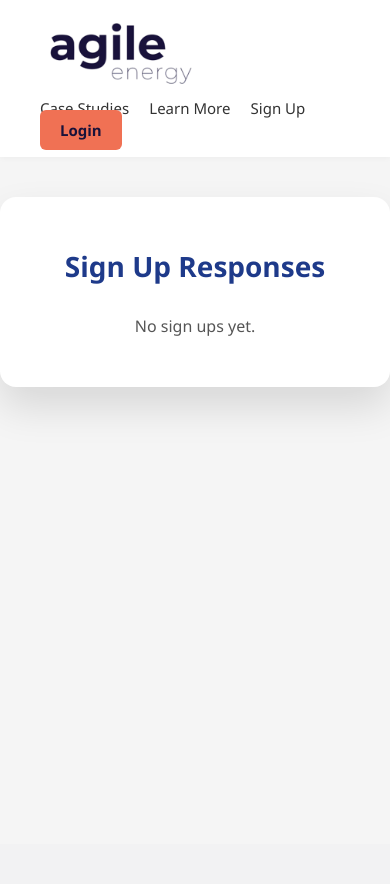
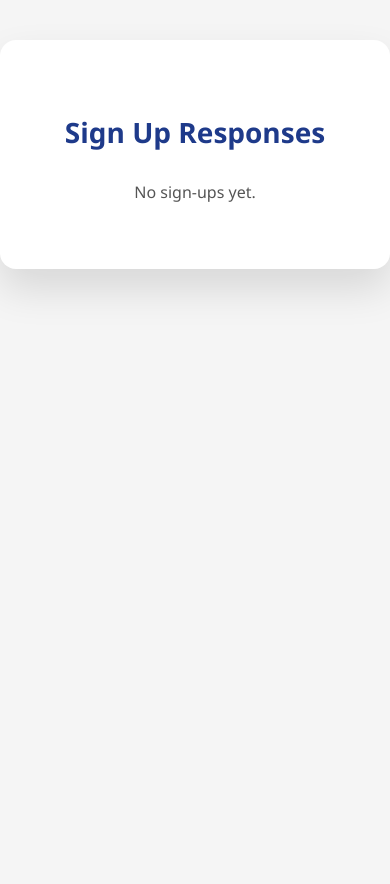
Before and after one commit to kapoorhyatt/Agile-Energy-PPA-Calculator, a Flask app: page /sign_up_responses in a window 390 px wide. Before the commit the page ends 408 px from the top, so only its background shows below. Run offline with Flask 3, Linux system fonts and the light colour scheme.

Commit message:
Your commit message here

```diff
--- a/app.py
+++ b/app.py
@@ -185,6 +185,8 @@
             print(f"[DEBUG] JSON content preview: {data[-1]}")
 
             # Default assumptions
+            import copy
+
             assumptions = load_assumptions()
             if submission["email"] not in assumptions:
                 assumptions[submission["email"]] = DEFAULT_ASSUMPTIONS.copy()
--- a/templates/sign_up_responses.html
+++ b/templates/sign_up_responses.html
@@ -4,65 +4,21 @@
     <meta charset="UTF-8">
     <title>Sign Up Responses</title>
     <style>
-        /* Reset */
-        * {
-            box-sizing: border-box;
-            margin: 0;
-            padding: 0;
-        }
-
         body {
             font-family: 'Segoe UI', Tahoma, Geneva, Verdana, sans-serif;
             background-color: #f5f5f5;
             color: #1f2937;
             min-height: 100vh;
             padding: 0;
+            margin: 0;
         }
 
-        /* HEADER */
-        header {
-            display: flex;
-            justify-content: space-between;
-            align-items: center;
-            background-color: #fff;
-            box-shadow: 0 1px 6px rgba(0,0,0,0.04);
-            position: sticky;
-            top: 0;
-            z-index: 1000;
-            padding: 16px 40px;
-        }
-
-        .logo {
-            width: 155px;
-            height: auto;
-        }
-
-        nav a {
-            margin-left: 24px;
-            text-decoration: none;
-            color: #333;
-            font-weight: 500;
-            font-size: 15px;
-        }
-
-        nav a:hover { color: #045174; }
-
-        nav a.btn-login {
-            background-color: #F07154;
-            color: #19123A;
-            padding: 10px 20px;
-            border-radius: 6px;
-            font-weight: 600;
-            text-decoration: none;
-        }
-
-        /* DASHBOARD */
         .dashboard-container {
             background: #fff;
             padding: 50px 40px;
             border-radius: 16px;
             max-width: 1200px;
-            margin: 40px auto 0 auto; /* space from header */
+            margin: 40px auto;
             box-shadow: 0 20px 40px rgba(0,0,0,0.12);
         }
 
@@ -114,39 +70,12 @@
         }
 
         @media(max-width: 768px) {
-            table {
-                font-size: 12px;
-            }
-            header {
-                flex-direction: column;
-                align-items: flex-start;
-            }
-            nav {
-                margin-top: 10px;
-                flex-wrap: wrap;
-            }
-            nav a {
-                margin-left: 0;
-                margin-right: 16px;
-                margin-bottom: 8px;
-            }
+            table { font-size: 12px; }
         }
     </style>
 </head>
 <body>
 
-    <!-- HEADER -->
-    <header>
-        <img src="{{ url_for('static', filename='images/Agile Logo.png') }}" alt="Agile Logo" class="logo">
-        <nav>
-            <a href="{{ url_for('case_studies') }}">Case Studies</a>
-            <a href="{{ url_for('learn_more') }}">Learn More</a>
-            <a href="{{ url_for('sign_up') }}">Sign Up</a>
-            <a href="/login" class="btn-login">Login</a>
-        </nav>
-    </header>
-
-    <!-- DASHBOARD -->
 <div class="dashboard-container">
     <h2>Sign Up Responses</h2>
 
@@ -163,7 +92,7 @@
             <th>Company Logo</th>
         </tr>
 
-            {% for id, s in submissions.items() %}
+        {% for s in submissions %}
         <tr>
             <td>{{ s.submitted_at }}</td>
             <td>{{ s.name }}</td>
@@ -174,10 +103,7 @@
             <td>{{ s.address }}</td>
             <td>
                 {% if s.logo_filename %}
-                        <img
-                            src="{{ url_for('static', filename='uploads/' + s.logo_filename) }}"
-                            class="company-logo"
-                            alt="Company Logo">
+                    <img src="{{ url_for('static', filename='uploads/' + s.logo_filename) }}" class="company-logo" alt="Company Logo">
                 {% else %}
                     —
                 {% endif %}
@@ -186,8 +112,9 @@
         {% endfor %}
     </table>
     {% else %}
-            <p>No sign ups yet.</p>
+        <p>No sign-ups yet.</p>
     {% endif %}
 </div>
 
 </body>
+</html>
```
Also changed, not shown: assumptions.json (+8 -0 lines). Lines whose indentation alone changed are shown as unchanged.
